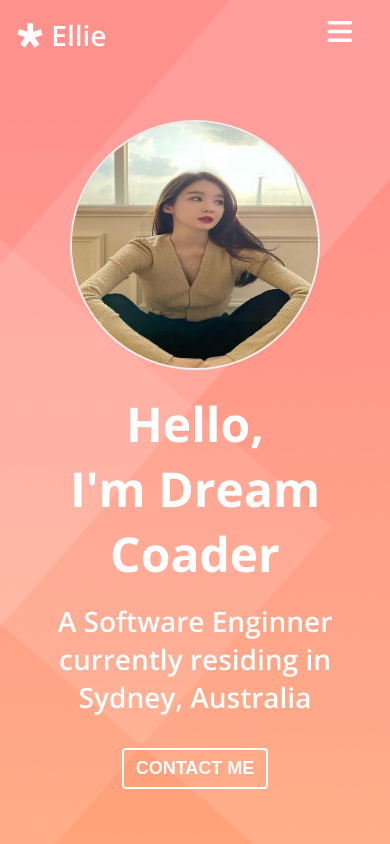
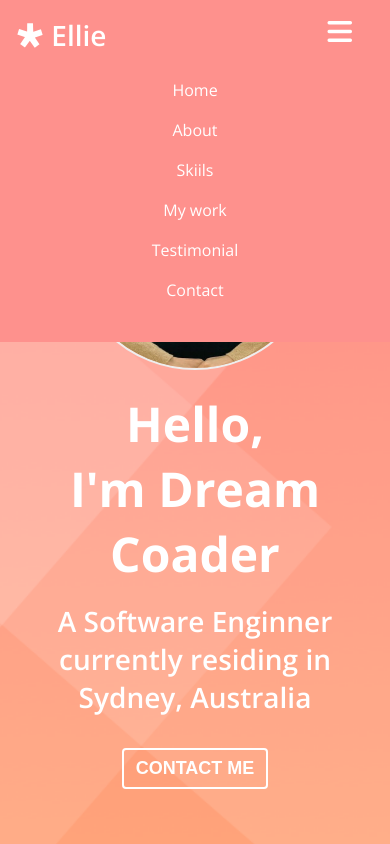
Before and after one commit to ohoki/portfolio-website, a plain HTML site: page index.html in a window 390 px wide. Both pictures are taken after a click on the button 339 px from the left and 33 px from the top of the page. Shown: the top 844 px of the page. Drawn offline with nearby package versions, Linux system fonts and the light colour scheme.

Commit message:
JS: Navbar menu toggle + project UI tweak

```diff
--- a/main.js
+++ b/main.js
@@ -22,10 +22,17 @@ navbarMenu.addEventListener('click', (event) => {
   if (link == null) {
     return;
   };
+  navbarMenu.classList.remove('open');
   // console.log(event.target.dataset.link);
   // const scrollTo = document.querySelector(link);
   // scrollTo.scrollIntoView({behavior: 'smooth'});
   scrollIntoView(link);
+});
+
+//Navbar toggle button for small screen
+const navbarToggleBtn = document.querySelector('.navbar__toggle-btn');
+navbarToggleBtn.addEventListener('click', () => {
+  navbarMenu.classList.toggle('open');
 });
 
 //Handle click on "contact me" button on home
--- a/style.css
+++ b/style.css
@@ -394,7 +394,7 @@ justify-content: space-between;
 }
 
 .project__description h3 {
-  color: var(--color-white);
+  color: var(--color-orange);
 }
 
 .project__description h3::after {
@@ -516,7 +516,12 @@ justify-content: space-between;
 
   #navbar {
     flex-direction: column;
-    align-items: start;
+    align-items: flex-start;
+    background-color: var(--color-pink);
+  }
+
+  #navbar.navbarr--dark {
+    padding: 16px;
   }
 
   .navbar__menu {
@@ -524,6 +529,10 @@ justify-content: space-between;
     align-items: center;
     width: 100%;
     display: none;
+  }
+
+  .navbar__menu.open {
+    display: flex;
   }
 
   .about__majors {
```
